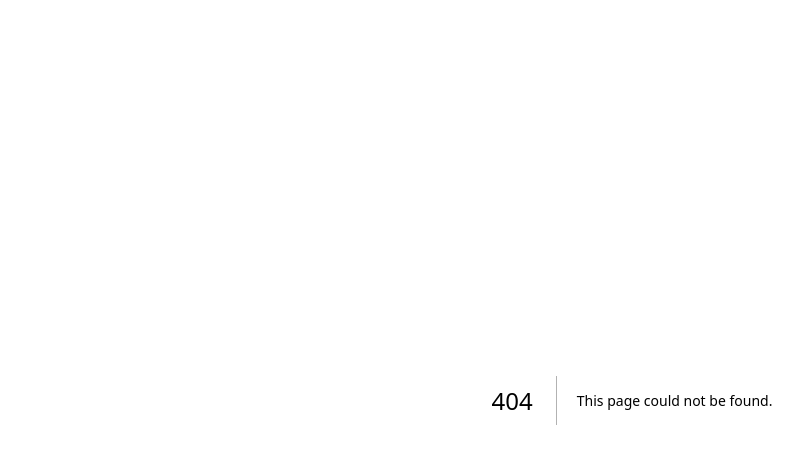
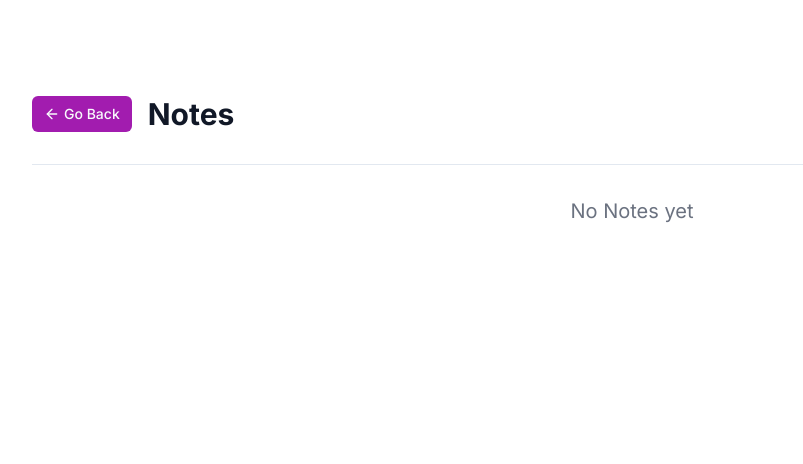
Before and after one commit to Adi-ty/Synapser-AI, a Next.js app: page /dashboard in a window 1280 px wide. Before the commit this address had no page. Shown: the top 464 px of the page, without its empty margins (8-811 px from the left). Built offline with nearby package versions, Linux system fonts and the light colour scheme.

Commit message:
feat: 🔌Connect to neon database using drizzle-orm

```diff
--- a/package.json
+++ b/package.json
@@ -10,6 +10,8 @@
   },
   "dependencies": {
     "@clerk/nextjs": "^4.24.1",
+    "@neondatabase/serverless": "^0.6.0",
+    "@radix-ui/react-separator": "^1.0.3",
     "@radix-ui/react-slot": "^1.0.2",
     "@types/node": "20.6.5",
     "@types/react": "18.2.22",
@@ -17,10 +19,14 @@
     "autoprefixer": "10.4.16",
     "class-variance-authority": "^0.7.0",
     "clsx": "^2.0.0",
+    "dotenv": "^16.3.1",
+    "drizzle-kit": "^0.19.13",
+    "drizzle-orm": "^0.28.6",
     "eslint": "8.50.0",
     "eslint-config-next": "13.5.2",
     "lucide-react": "^0.279.0",
     "next": "13.5.2",
+    "pg": "^8.11.3",
     "postcss": "8.4.30",
     "react": "18.2.0",
     "react-dom": "18.2.0",
--- /dev/null
+++ b/src/app/dashboard/page.tsx
@@ -0,0 +1,47 @@
+import { Button } from "@/components/ui/button";
+import { Separator } from "@/components/ui/separator";
+import { UserButton } from "@clerk/nextjs";
+import { ArrowLeft } from "lucide-react";
+import Link from "next/link";
+import React from "react";
+
+type Props = {};
+
+const DashboardPage = (props: Props) => {
+    return (
+        <>
+            <div className="min-h-screen">
+                <div className="max-w-7xl mx-auto p-10">
+                    <div className="h-14"></div>
+                    <div className="flex justify-between items-center md:flex-row flex-col">
+                        <div className="flex items-center">
+                            <Link href="/">
+                                <Button className="bg-fuchsia-700" size="sm">
+                                    <ArrowLeft className="mr-1 w-4 h-4" />
+                                    Go Back
+                                </Button>
+                            </Link>
+                            <div className="w-4"></div>
+                            <h1 className="text-3xl font-bold text-gray-900">
+                                Notes
+                            </h1>
+                            <div className="w-4"></div>
+                            <UserButton />
+                        </div>
+                    </div>
+
+                    <div className="h-8"></div>
+                    <Separator />
+                    <div className="h-8"></div>
+                    {/* TODO conditionally render this */}
+                    {/* list of all notes */}
+                    <div className="text-center">
+                        <h2 className="text-xl text-gray-500">No Notes yet</h2>
+                    </div>
+                </div>
+            </div>
+        </>
+    );
+};
+
+export default DashboardPage;
--- /dev/null
+++ b/src/components/ui/separator.tsx
@@ -0,0 +1,31 @@
+"use client"
+
+import * as React from "react"
+import * as SeparatorPrimitive from "@radix-ui/react-separator"
+
+import { cn } from "@/lib/utils"
+
+const Separator = React.forwardRef<
+  React.ElementRef<typeof SeparatorPrimitive.Root>,
+  React.ComponentPropsWithoutRef<typeof SeparatorPrimitive.Root>
+>(
+  (
+    { className, orientation = "horizontal", decorative = true, ...props },
+    ref
+  ) => (
+    <SeparatorPrimitive.Root
+      ref={ref}
+      decorative={decorative}
+      orientation={orientation}
+      className={cn(
+        "shrink-0 bg-border",
+        orientation === "horizontal" ? "h-[1px] w-full" : "h-full w-[1px]",
+        className
+      )}
+      {...props}
+    />
+  )
+)
+Separator.displayName = SeparatorPrimitive.Root.displayName
+
+export { Separator }
--- /dev/null
+++ b/src/lib/db/index.ts
@@ -0,0 +1,12 @@
+import { neon, neonConfig } from "@neondatabase/serverless";
+import { drizzle } from "drizzle-orm/neon-http";
+
+neonConfig.fetchConnectionCache = true;
+
+if (!process.env.DATABASE_URL) {
+    throw new Error("DATABASE_URL is not defined");
+}
+
+const sql = neon(process.env.DATABASE_URL);
+
+export const db = drizzle(sql);
--- /dev/null
+++ b/src/lib/db/schema.ts
@@ -0,0 +1,12 @@
+import { pgTable, serial, text, timestamp } from "drizzle-orm/pg-core";
+
+export const $notes = pgTable("notes", {
+    id: serial("id").primaryKey(),
+    name: text("name").notNull(),
+    createdAt: timestamp("created_at").notNull().defaultNow(),
+    imageUrl: text("imageUrl"),
+    userId: text("user_id").notNull(),
+    editorState: text("editor_state"),
+});
+
+export type NoteType = typeof $notes.$inferInsert;
--- a/tsconfig.json
+++ b/tsconfig.json
@@ -1,6 +1,6 @@
 {
     "compilerOptions": {
-    "target": "es5",
+        "target": "es6",
         "lib": ["dom", "dom.iterable", "esnext"],
         "allowJs": true,
         "skipLibCheck": true,
```
Also changed, not shown: drizzle.config.ts (added, +14 -0 lines), 1 other file (tests, documents, lock files or other folders). Lines whose indentation alone changed are shown as unchanged.
